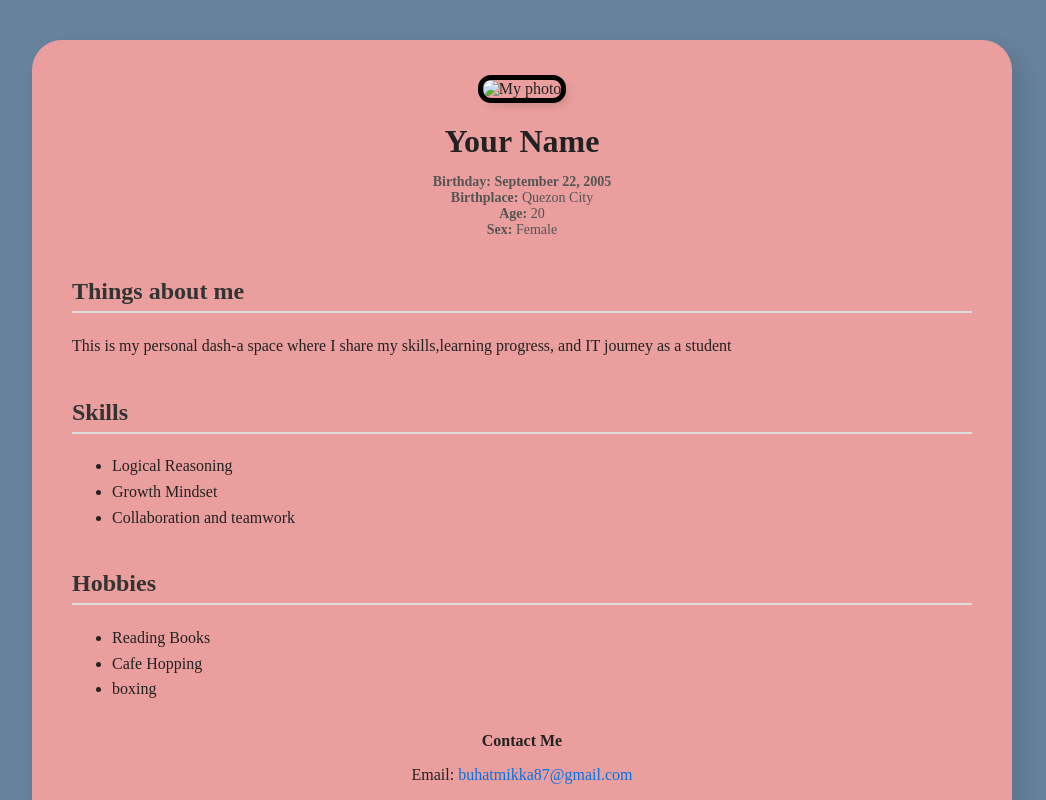
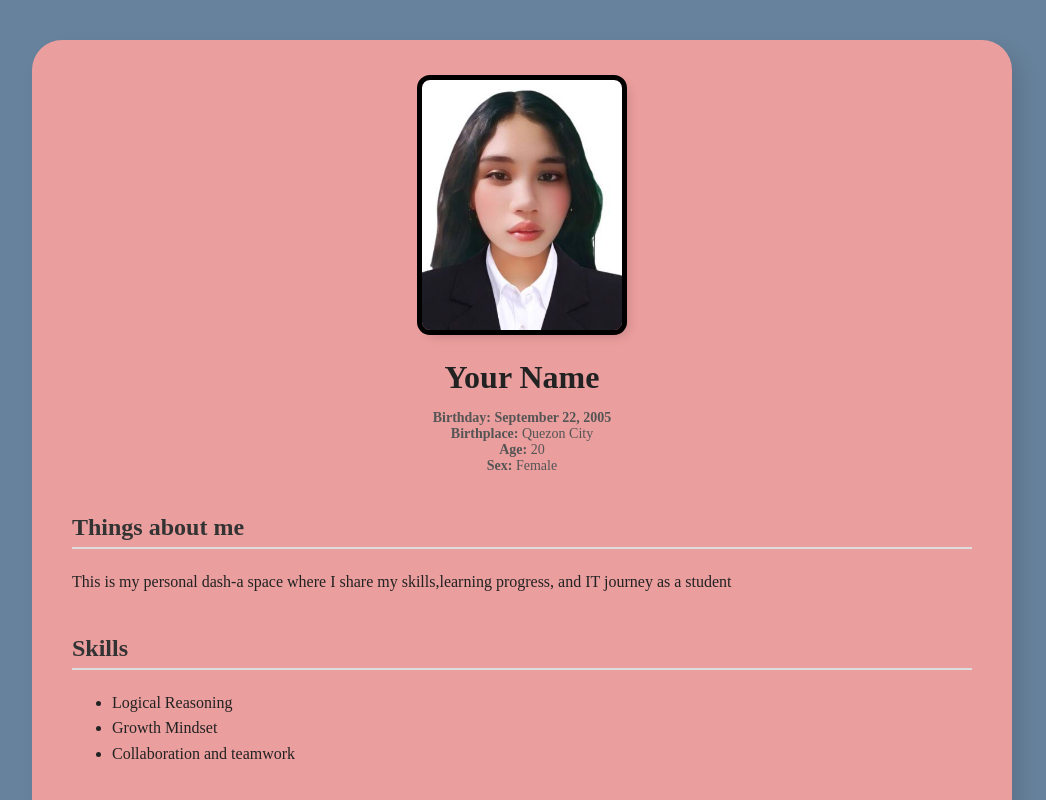
Before and after one commit to buhatmikka87-cloud/WEB101-22013-BUHAT, a plain HTML site: page Mikkabuhat.html in a window 1280 px wide. Shown: the top 800 px of the page, without its empty margins (118-1164 px from the left). Drawn offline with Linux system fonts and the light colour scheme.

Commit message:
Update image source to a new URL

```diff
--- a/Mikkabuhat.html
+++ b/Mikkabuhat.html
@@ -115,7 +115,7 @@
 
         <!-- Photo -->
         <div id="me">
-            <img src="/assets/me.jpg" alt="My photo">
+            <img src="https://github.com/buhatmikka87-cloud/WEB101-22013-BUHAT/blob/main/formal%20pic.jpg?raw=true" alt="My photo">
         </div>
 
         <!-- Name & Title -->
```
